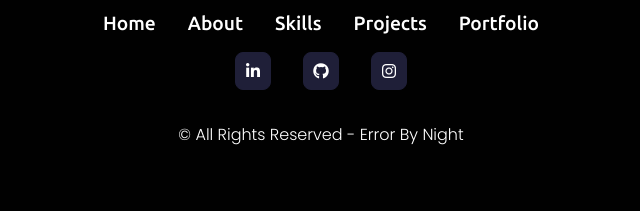
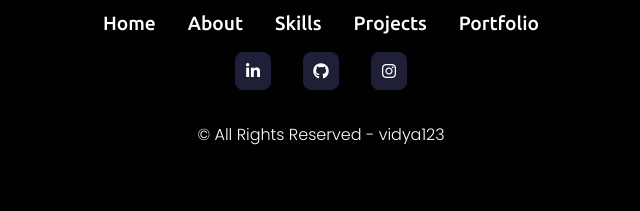
Before and after one commit to karnamsreevidya/Portifolio, a Django app: page / in a window 1280 px wide; the page is wider, and only the part inside the window is pictured. Shown: the part 2845-3056 px from the top of that part, without its empty margins (319-959 px from the left). Run offline with Django 5.2, Linux system fonts and the light colour scheme; some libraries are stand-ins or nearby versions.

Commit message:
second commit

```diff
--- a/templates/home2.html
+++ b/templates/home2.html
@@ -113,35 +113,6 @@
     </section>
 
 
-
-    <!-- Projects Section -->
-    <!-- <section id="Projects">
-        <h1 class=" t-center my-2 t-white f-2">Projects</h1>
-        <div class="projects-container flex s-center">
-            <div class="projects-item flex f-col s-center items-center">
-
-                <h1 class="t-white poppins">Amazone-clone</h1>
-                <p class="t-white poppins"> This is a functional shopping app intended to be a clone of Amazon and some of its features. This is clone is mixed with my design style and features that I thought would make it look better. This was created with React and incorporates Firebase Cloud firestore , firebase authentication, and accepts payments through Stripe.</p>
-                <div class="buttons flex s-around">
-
-                </div>
-            </div>
-            <div class="projects-item flex f-col s-center items-center">
-
-                <h1 class="t-white poppins">My Portfolio</h1>
-                <p class="t-white poppins">This is My portfolio website which is created with HTML,CSS and Javascript which describe my skill and knowledge.My portfolio website showcases my work in a sleek and minimalist design, allowing the focus to be on the content itself. The layout is uncluttered, making it easy for visitors to navigate and explore my projects.</p>
-                <div class="buttons flex s-around">
-                    <a href="" target="_blanks"
-                        class="btn mx-1 m-top">GitHub</a>
-                    <a href="#" target="_blanks" class="btn m-top live">Live
-                        Link</a>
-                </div>
-            </div>
-
-         </div>
-
-        </div>
-    </section> -->
     <section id="Projects">
         <h1 class=" t-center my-2 t-white f-2">Projects</h1>
         <div class="projects-container flex s-center">
@@ -220,7 +191,7 @@ history with secure authentication.
             </a>
 
         </ul>
-        <p class="t-center my-2 poppins">&copy; All Rights Reserved - <span class="cpy-white poppins">Error By Night
+        <p class="t-center my-2 poppins">&copy; All Rights Reserved - <span class="cpy-white poppins">vidya123
                 </span></p>
 
     </footer>
```
